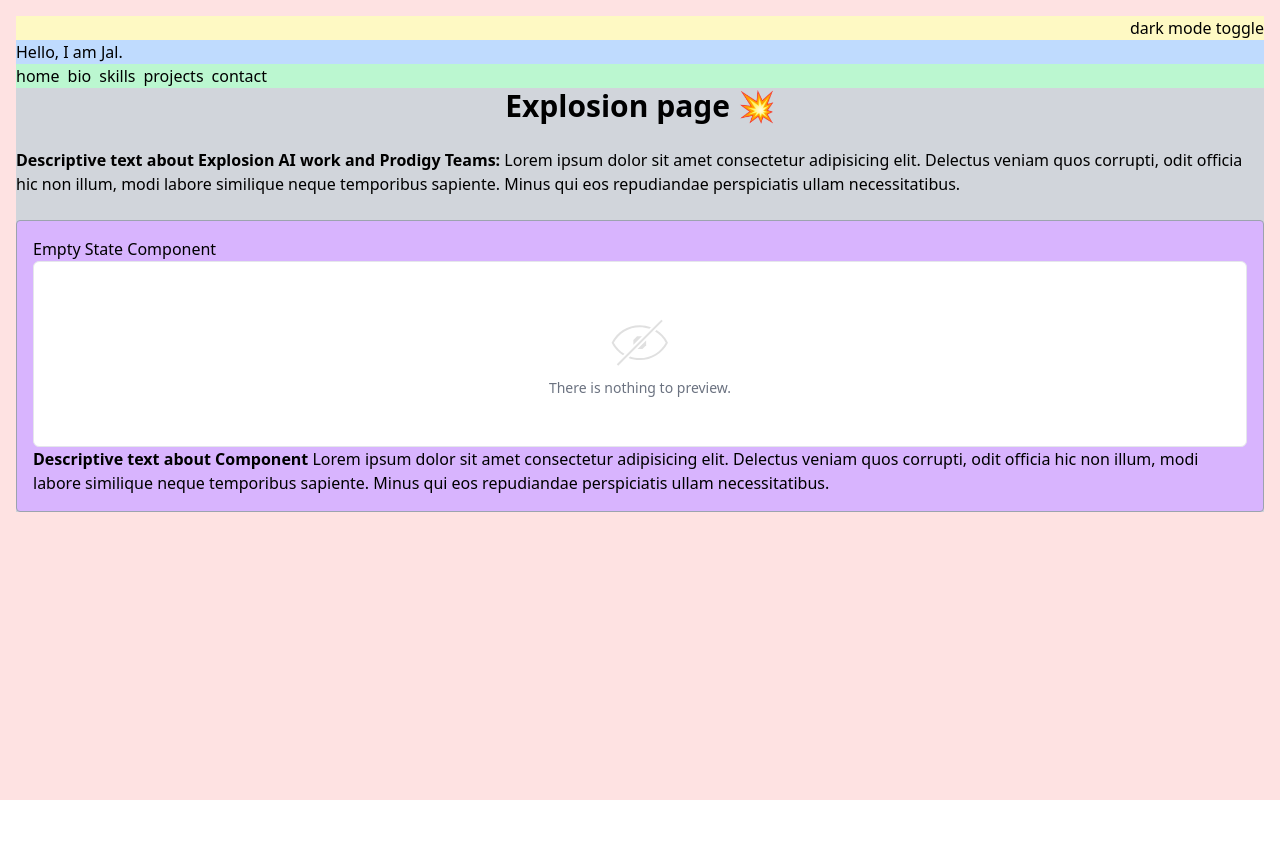
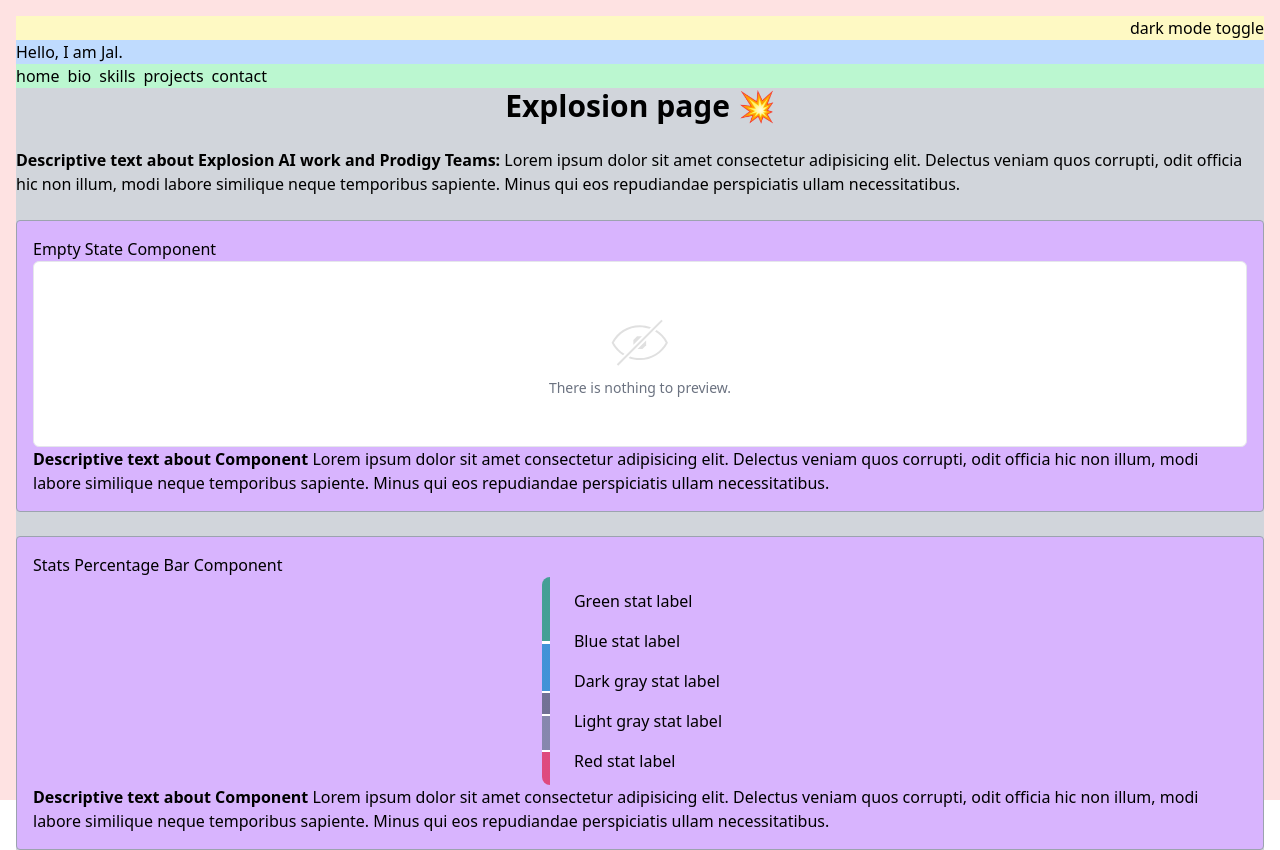
Before and after one commit to jalridley/portfolio, a Nuxt app: page /projects/explosion in a window 1280 px wide. Before the commit the page ends 800 px from the top, so only its background shows below. Built offline with nearby package versions, Linux system fonts and the light colour scheme.

Commit message:
StatsPercentageBar, mock stats & labels

```diff
--- a/pages/projects/explosion/index.vue
+++ b/pages/projects/explosion/index.vue
@@ -21,6 +21,51 @@
         necessitatibus.
       </p>
     </article>
+    <article class="rounded border border-gray-400 bg-purple-300 p-4">
+      <h2>Stats Percentage Bar Component</h2>
+      <div class="flex h-full justify-center">
+        <StatsPercentageBar
+          class="w-2 rounded-l-lg"
+          :items="[
+            {
+              color: 'rgba(5, 150, 105, 0.7)',
+              value: 9,
+            },
+            {
+              color: 'rgba(2, 132, 199, 0.7)',
+              value: 7,
+            },
+            {
+              color: 'rgba(71, 85, 105, 0.7)',
+              value: 3,
+            },
+            {
+              color: 'rgba(100, 116, 139, 0.7)',
+              value: 5,
+            },
+            {
+              color: 'rgba(225, 29, 72, 0.7)',
+              value: 5,
+            },
+          ]"
+        />
+        <div class="ml-2 h-full py-1">
+          <div class="px-4 py-2">Green stat label</div>
+          <div class="px-4 py-2">Blue stat label</div>
+          <div class="px-4 py-2">Dark gray stat label</div>
+          <div class="px-4 py-2">Light gray stat label</div>
+          <div class="px-4 py-2">Red stat label</div>
+        </div>
+      </div>
+
+      <p>
+        <strong>Descriptive text about Component</strong>
+        Lorem ipsum dolor sit amet consectetur adipisicing elit. Delectus veniam
+        quos corrupti, odit officia hic non illum, modi labore similique neque
+        temporibus sapiente. Minus qui eos repudiandae perspiciatis ullam
+        necessitatibus.
+      </p>
+    </article>
   </section>
 </template>
 <script setup lang="ts">
```
